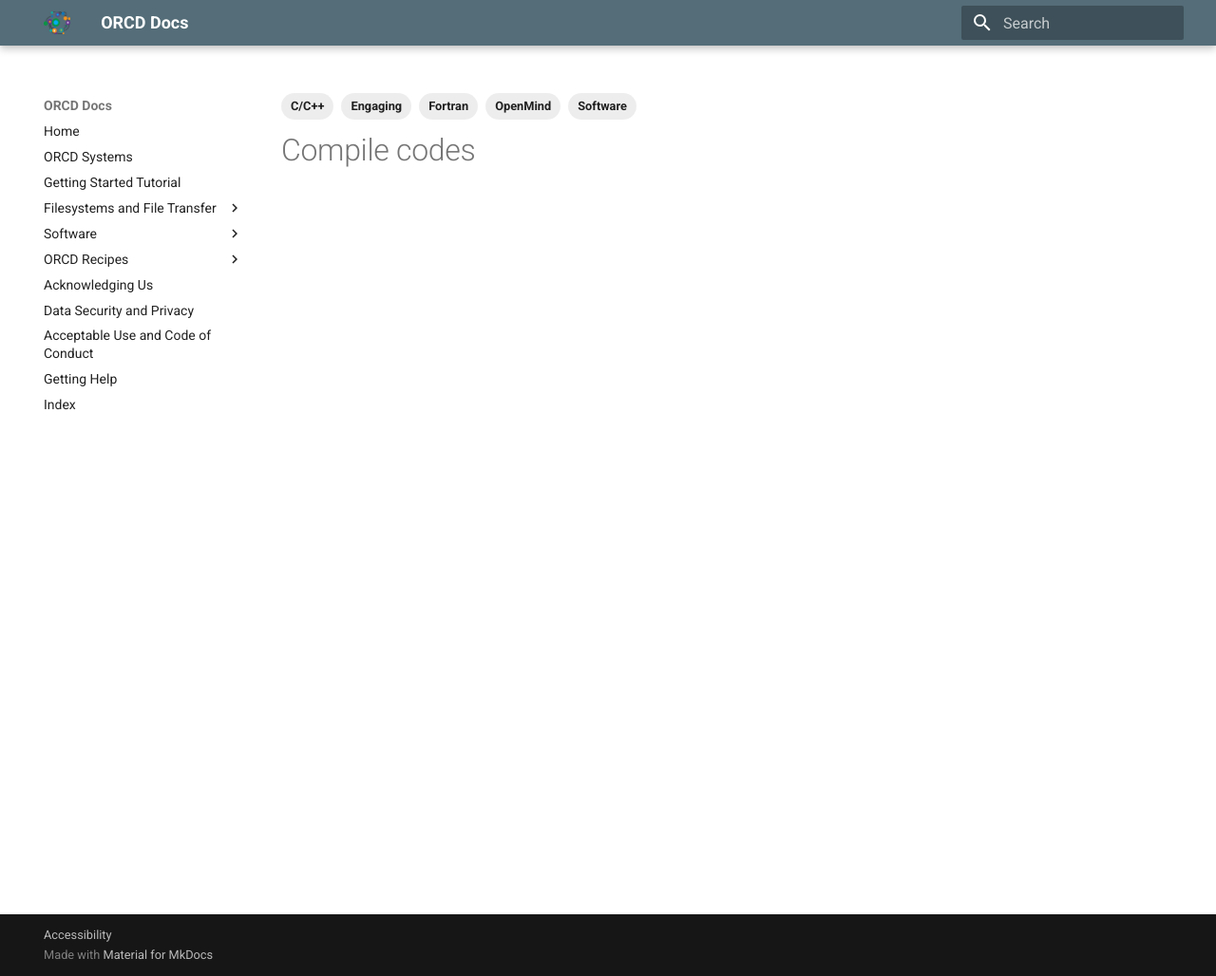
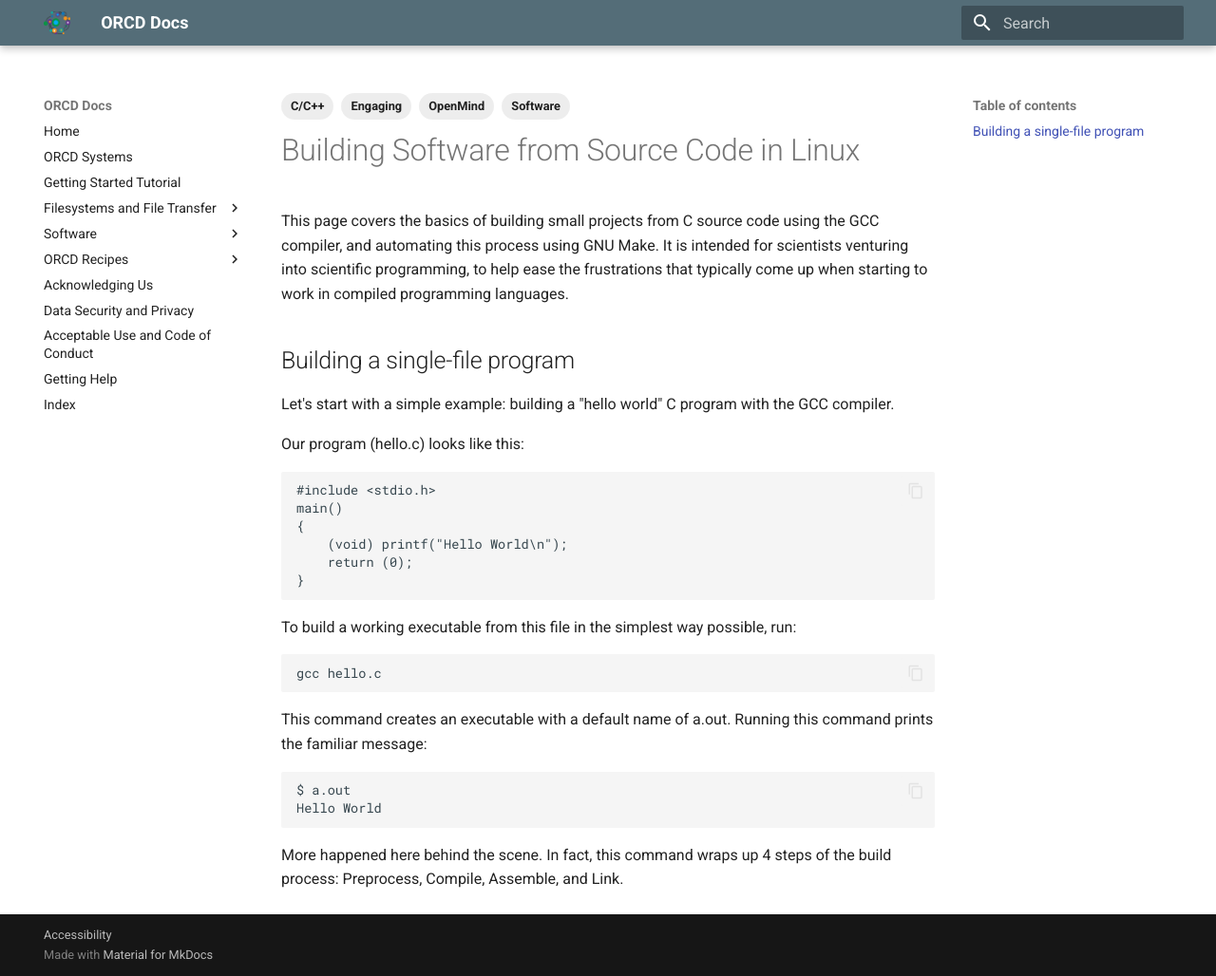
Before and after one commit to mit-orcd/orcd-docs-edit, an MkDocs documentation site: the page built from docs/software/compile.md, in a window 1280 px wide and 1028 px high. Shown: the whole window at 95% size. Built offline with MkDocs 1.6.1 and Material for MkDocs 9.7.7, drawn with Linux system fonts in a browser that asks for light colours.

Commit message:
add compile

````diff
--- a/docs/software/compile.md
+++ b/docs/software/compile.md
@@ -2,9 +2,40 @@
 tags:
  - Software
  - C/C++
- - Fortran
  - Engaging
  - OpenMind
 ---
 
-# Compile codes
+# Building Software from Source Code in Linux
+
+This page covers the basics of building small projects from C source code using the GCC compiler, and automating this process using GNU Make. It is intended for scientists venturing into scientific programming, to help ease the frustrations that typically come up when starting to work in compiled programming languages.
+
+## Building a single-file program
+
+Let's start with a simple example: building a "hello world" C program with the GCC compiler.
+
+Our program (hello.c) looks like this:
+
+```
+#include <stdio.h>
+main()
+{
+    (void) printf("Hello World\n");
+    return (0);
+}
+```
+
+To build a working executable from this file in the simplest way possible, run:
+
+```
+gcc hello.c
+```
+
+This command creates an executable with a default name of a.out. Running this command prints the familiar message:
+
+```
+$ a.out
+Hello World
+```
+
+More happened here behind the scene. In fact, this command wraps up 4 steps of the build process: Preprocess, Compile, Assemble, and Link.
````
